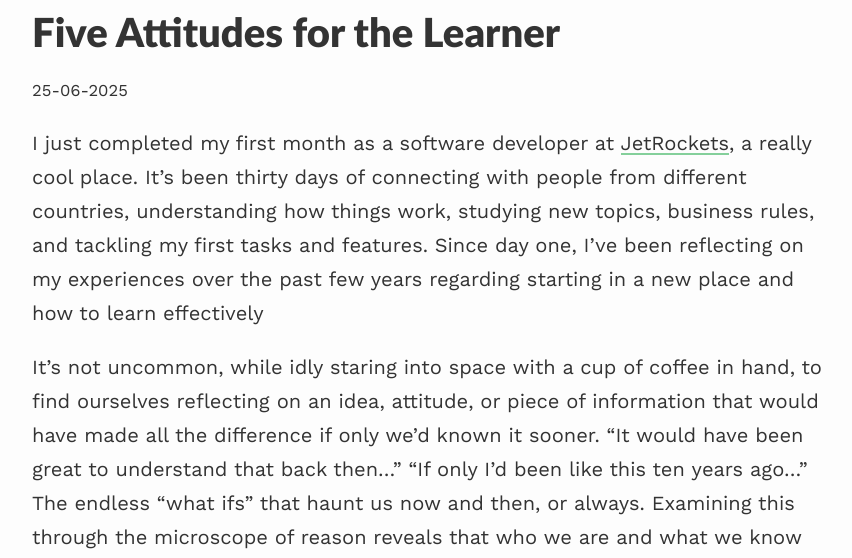
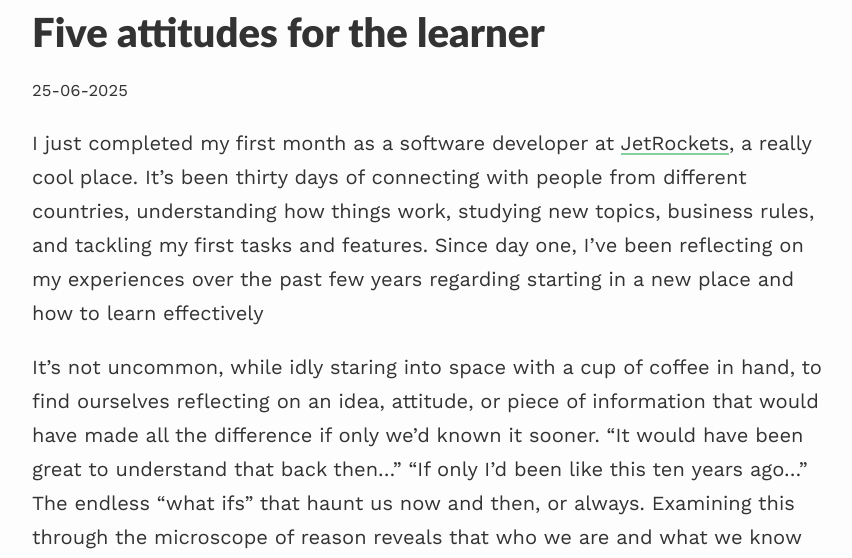
Before and after one commit to 0jonjo/0jonjo.github.io, a Jekyll site: the page built from _posts/2025-06-25-learner.md, in a window 1280 px wide and 900 px high, cut to the strip 342-900 px from the top of the window. Shown: the whole strip, without its empty margins (208-1060 px from the left). Built offline with Jekyll 4.4.1, drawn with Linux system fonts in a browser that asks for light colours; nearby versions of some CDN libraries.

```diff
--- a/_posts/2025-06-25-learner.md
+++ b/_posts/2025-06-25-learner.md
@@ -1,6 +1,6 @@
 ---
 layout: post
-title: "Five Attitudes for the Learner"
+title: "Five attitudes for the learner"
 description: "What's needed to start a learning journey"
 tags: learning english
 categories: misc
```
